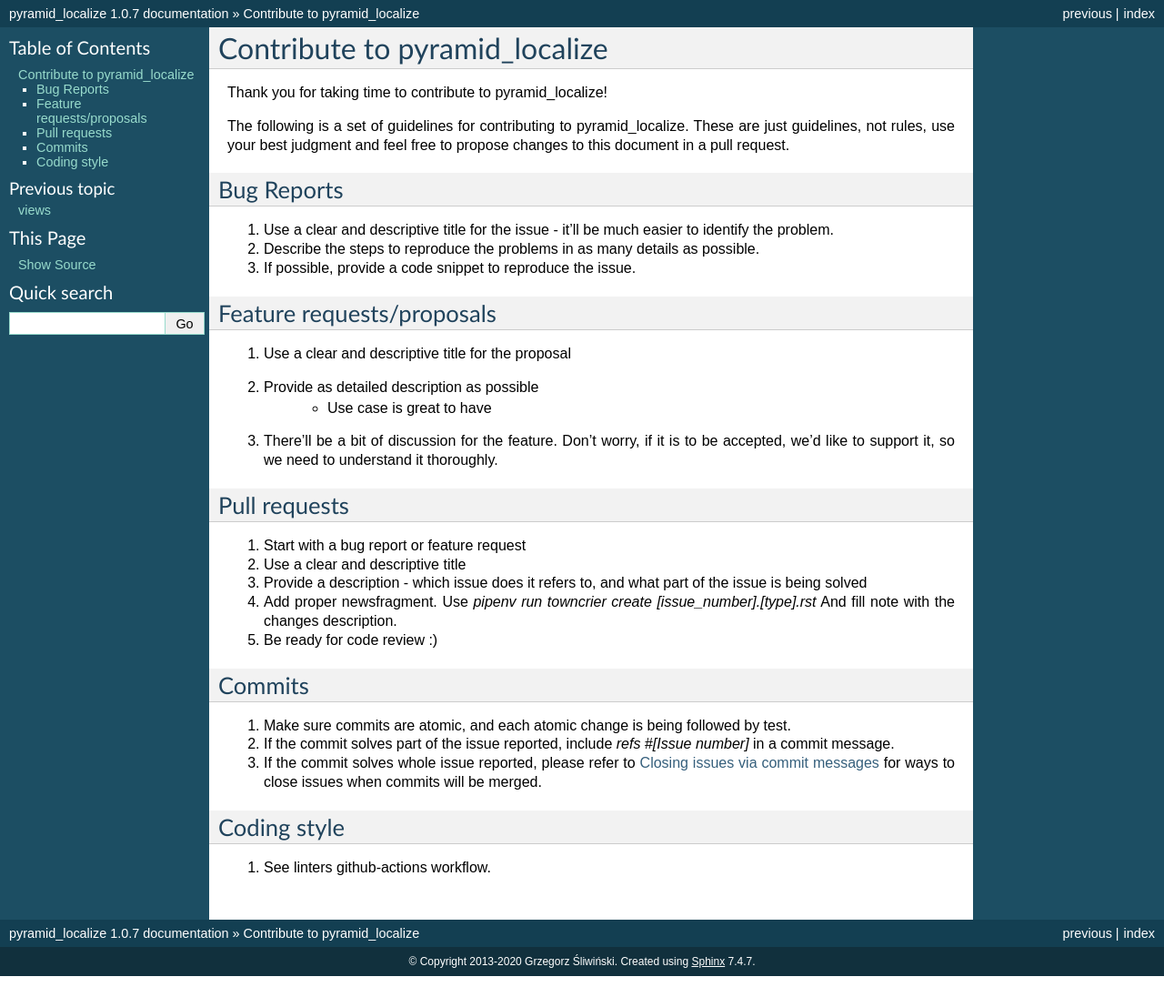
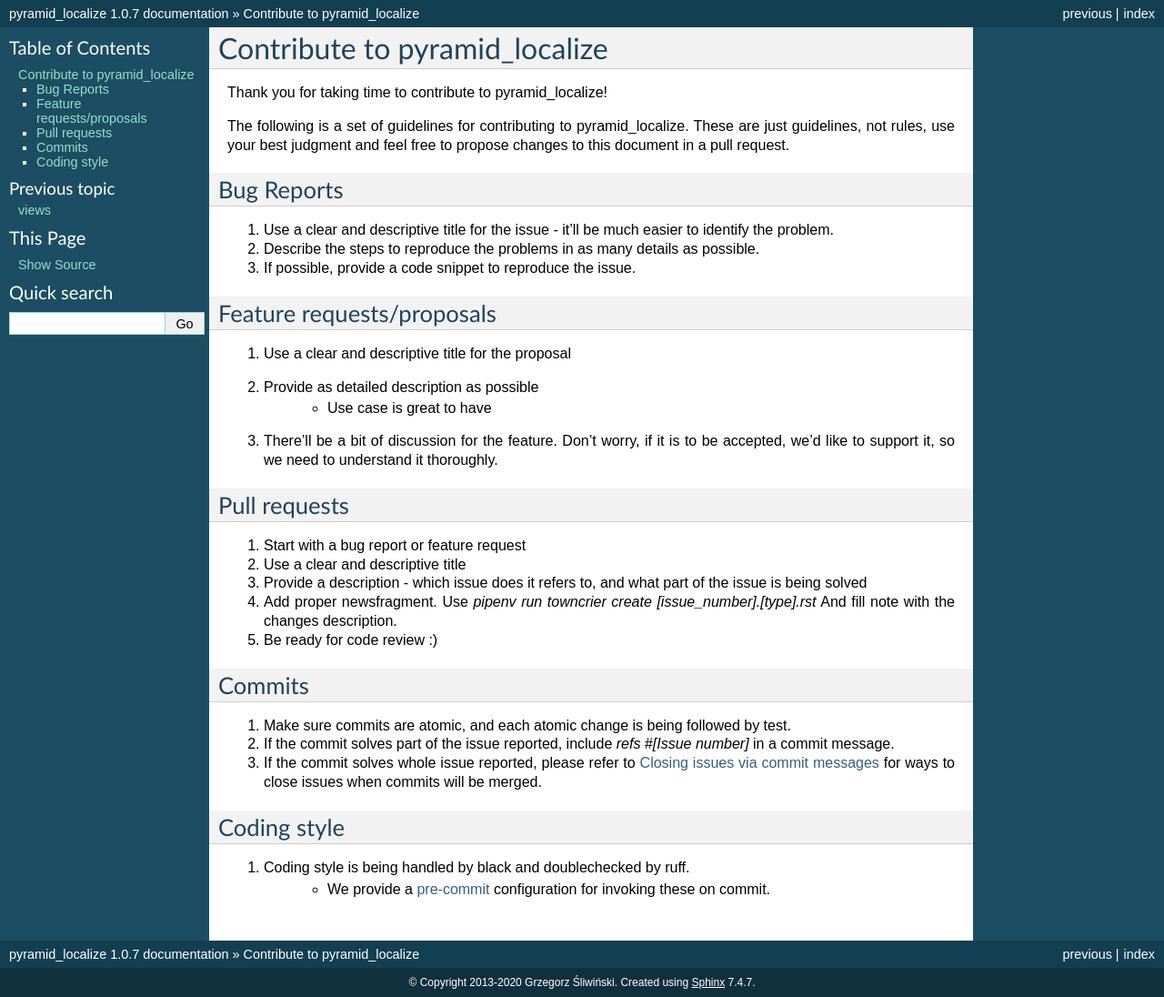
Before and after one commit to fizyk/pyramid_localize, a Sphinx documentation site: the page built from docs/source/contributing.rst, in a window 1280 px wide. Shown: the whole page at 91% size. Built offline with Sphinx 7.4.7, drawn with Linux system fonts in a browser that asks for light colours; pages that are not in the unit, such as notebooks, are missing from menus; before the commit the page ends 1073 px from its top, so only the background shows below that.

Commit message:
Use pre-commit for maintaining code style and linting

```diff
--- a/CONTRIBUTING.rst
+++ b/CONTRIBUTING.rst
@@ -41,4 +41,5 @@
 Coding style
 ------------
 
-#. See linters github-actions workflow.
+#. Coding style is being handled by black and doublechecked by ruff.
+    * We provide a `pre-commit <https://pre-commit.com/>`_ configuration for invoking these on commit.
--- /dev/null
+++ b/newsfragments/+ecbc846c.misc.rst
@@ -0,0 +1 @@
+Use pre-commit for maintaining code style and linting
```
Also changed, not shown: .pre-commit-config.yaml (added), .rstcheck.cfg (added), docs/source/api/negotiator.rst (line endings or trailing spaces), docs/source/api/tools.rst (line endings or trailing spaces), docs/source/basic.rst (line endings or trailing spaces), newsfragments/+de31df1e.misc.rst (line endings or trailing spaces), 7 other files.
